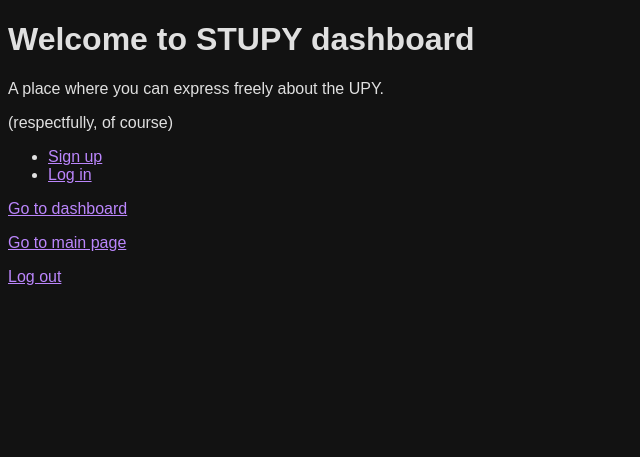
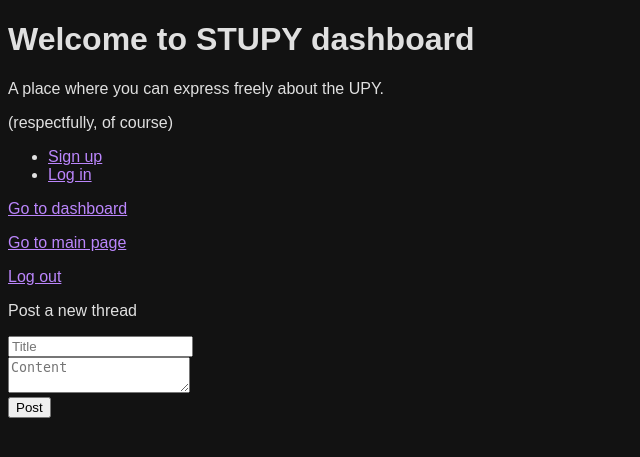
Before and after one commit to juanjuanjuanfer/STUPY, a Flask app: template templates/dashboard.html in a window 1280 px wide. Shown: the top 457 px of the page, without its empty margins (0-640 px from the left). Run offline with Flask 3, Linux system fonts and the light colour scheme; the template is opened without the code that fills it, so the values that code supplies are empty; parts of the project's set-up code (start-up, migrations or seed data) failed here and were passed over.

Commit message:
added threads, and commented the whole code to this point

```diff
--- a/app.py
+++ b/app.py
@@ -1,62 +1,99 @@
+# import the necessary libraries
+# utils.py contains only the necessary functions for the code
+# to interact with the database. However it need another called
+# mongo_connection.py where you add your own credentials to connect to the db.
+
 from flask import Flask, render_template, request, redirect, url_for, session
 import utils
 from flask_session import Session
 import os
 
+# create the flask app
+app = Flask(__name__)
 
-app = Flask(__name__)
+# Im not sure what are this for, but the app.secret_key is a token
+# to keep some pages unavailable for non-logged users
+# also not sure about the cookies, thats why they are named like that
 app.secret_key = os.urandom(24)
 app.config['SESSION_COOKIE_NAME'] = 'galletagalletametralleta'
-app.config['PERMANENT_SESSION_LIFETIME'] = 60
+app.config['PERMANENT_SESSION_LIFETIME'] = 7200
 app.config['SESSION_COOKIE_HTTPONLY'] = True
 app.config['SESSION_COOKIE_SECURE'] = True
 app.config['SESSION_TYPE'] = 'filesystem'
+
+# important, the seesion(app) must be after anything from the settings
+# and the token
 Session(app)
 
-
+# main route, nothing special
 @app.route('/')
 def index():
     return render_template('index.html')
 
+# singup route, only uses post yet
+# if the user exists, it will return a message
 @app.route('/signup', methods=['GET', 'POST'])
 def signup():
     if request.method == 'POST':
         username = request.form['username']
         password = request.form['password']
+
+        # the function create_new_user is detailed in the utils.py file
         user_creation = utils.create_new_user(username,password)
         if not user_creation:
-            return 'User already exists'
-        return render_template('user_created.html', username=username)
+            return 'User already exists' # if the user exists, it will return this message only
+        return render_template('user_created.html', username=username) # if the user is created correctly, it will return this template in the same url
     else: return render_template('signup.html')
 
 
-
+# login  route, only uses post yet
 @app.route('/login', methods=['GET', 'POST'])
 def login():
     if request.method == 'POST':
         username = request.form['username']
         password = request.form['password']
 
+        # the function get_user is detailed in the utils.py file
         if utils.get_user(username, password):
+            # here the session is created, and the user is logged in
+            # this is necessary for the user to access dashboard
             session['user_logged_in'] = True
             session['username'] = username
+            # if identification works, redirect to the dashboard route
             return redirect(url_for('dashboard'))
         else:
             return 'Login Failed'
     return render_template('login.html')
 
-@app.route('/dashboard')
+# dashboard route, uses get and post
+@app.route('/dashboard', methods=['GET', 'POST'])
 def dashboard():
+    # do not allow if the user is not logged in and redirects to login
     if not session.get('user_logged_in'):
         return redirect(url_for('login'))
 
+    # if the request is post it will create a new thread
+    if request.method == 'POST':
+        title = request.form['title']
+        content = request.form['content']
+        username = session.get('username')
+        # the function new_thread is detailed in the utils.py file
+        new_thread = utils.new_thread(title, content, username)
+        # if the function does not work, it will return a message
+        if not new_thread:
+            return 'Could not create thread'
+        return redirect(url_for('dashboard'))
+
+    # if user is logged in, the dashboard will show the username and the threads
     if session.get('user_logged_in'):
         username = session.get('username')
-        return render_template('dashboard.html', username=username)
+        # the function get_threads is detailed in the utils.py file
+        threads = utils.get_threads()
+        return render_template('dashboard.html', username=username, threads=threads)
     else:
         return 'Not logged in'
 
-
+# logout route, only logs out the user, not an url
 @app.route('/logout')
 def logout():
     session.clear()
--- a/templates/dashboard.html
+++ b/templates/dashboard.html
@@ -40,6 +40,24 @@
     <p>
         <a href="/logout">Log out</a>
     </p>
+    <div>
+      <p>Post a new thread</p>
+      <form action="/dashboard" method="post">
+        <input type="text" name="title" placeholder="Title" title="Up to 50 characters" pattern = "{1,50}"required><br>
+        <textarea name="content" placeholder="Content" pattern="{1,500}" title = "Up to 500 characters" required></textarea><br>
+        <input type="submit" value="Post">
+    </div>
+    <div>
+      {% for thread in threads %}
+      <div>
+        <h2>{{ thread['title'] }}</h2> <!-- Correctly accessing dictionary values -->
+        <p>{{ thread['content'] }}</p>
+        <p>Posted on: {{ thread['date_created'] }}</p> <!-- Displaying datetime -->
+        <p>By {{ thread['author_id'] }}</p>
+      </div>
+      {% endfor %}
+    </div>
+
 
 
   </body>
```
Also changed, not shown: mongo_connection.py (+5 -2 lines), utils.py (+115 -8 lines), 11 other files.
